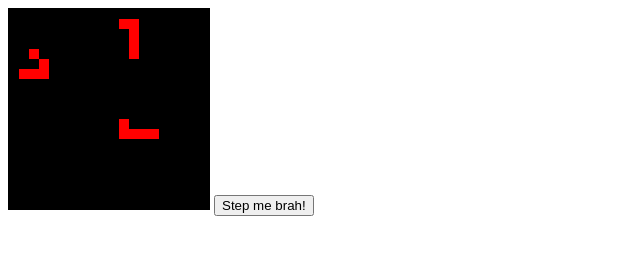
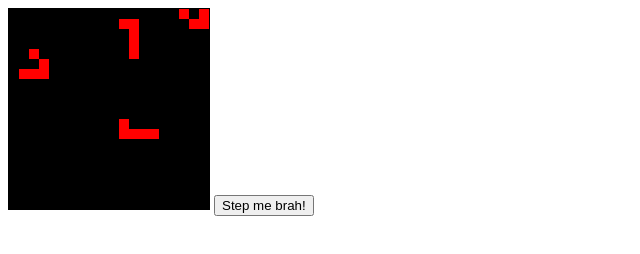
Before and after one commit to KostyaKow/gol3d, a plain HTML site: page index.html in a window 1280 px wide. Shown: the full height of the page, 0-640 px from the left. Drawn offline with nearby package versions, Linux system fonts and the light colour scheme.

Commit message:
Changed starter matrix.

```diff
--- a/gol/index.html
+++ b/gol/index.html
@@ -16,7 +16,7 @@
 	</head>
 	<body>
 
-		<script src="https://cdnjs.cloudflare.com/ajax/libs/three.js/r73/three.min.js"></script>
+		<script src="http://cdnjs.cloudflare.com/ajax/libs/three.js/r73/three.min.js"></script>
 
 		<script src="js/threejs-projector.js"></script>
     <script src="js/threejs-canvasRenderer.js"></script>
--- a/index.html
+++ b/index.html
@@ -1,6 +1,6 @@
 <html>
 <head>
-	<script src="https://code.jquery.com/jquery-2.1.4.js"></script>
+	<script src="http://code.jquery.com/jquery-2.1.4.js"></script>
 </head>
 <body>
 
@@ -24,6 +24,7 @@ function setRect(x, y, state) {
 	c.fillRect(x*10, y*10, 10, 10);
 }
 
+
 //setRect(0, 0);
 function drawMatrix(m, w, h) {
 	var y = 0;
@@ -38,8 +39,8 @@ function drawMatrix(m, w, h) {
 }
 
 var matrix = [
-	[0, 0, 0, 0, 0,  0, 0, 0, 0, 0,     0, 0, 0, 0, 0,  0, 0, 0, 0, 0],
-	[0, 0, 0, 0, 0,  0, 0, 0, 0, 0,     0, 1, 1, 0, 0,  0, 0, 0, 0, 0],
+	[0, 0, 0, 0, 0,  0, 0, 0, 0, 0,     0, 0, 0, 0, 0,  0, 0, 1, 0, 1],
+	[0, 0, 0, 0, 0,  0, 0, 0, 0, 0,     0, 1, 1, 0, 0,  0, 0, 0, 1, 1],
 	[0, 0, 0, 0, 0,  0, 0, 0, 0, 0,     0, 0, 1, 0, 0,  0, 0, 0, 0, 0],
 	[0, 0, 0, 0, 0,  0, 0, 0, 0, 0,     0, 0, 1, 0, 0,  0, 0, 0, 0, 0],
 	[0, 0, 1, 0, 0,  0, 0, 0, 0, 0,     0, 0, 1, 0, 0,  0, 0, 0, 0, 0],
@@ -127,6 +128,9 @@ $('#step').click(function() {
 	matrix = stepLife(matrix, max, max);
 	drawMatrix(matrix, max, max);
 });
+
+
+
 </script>
 </body>
 </html>
```
